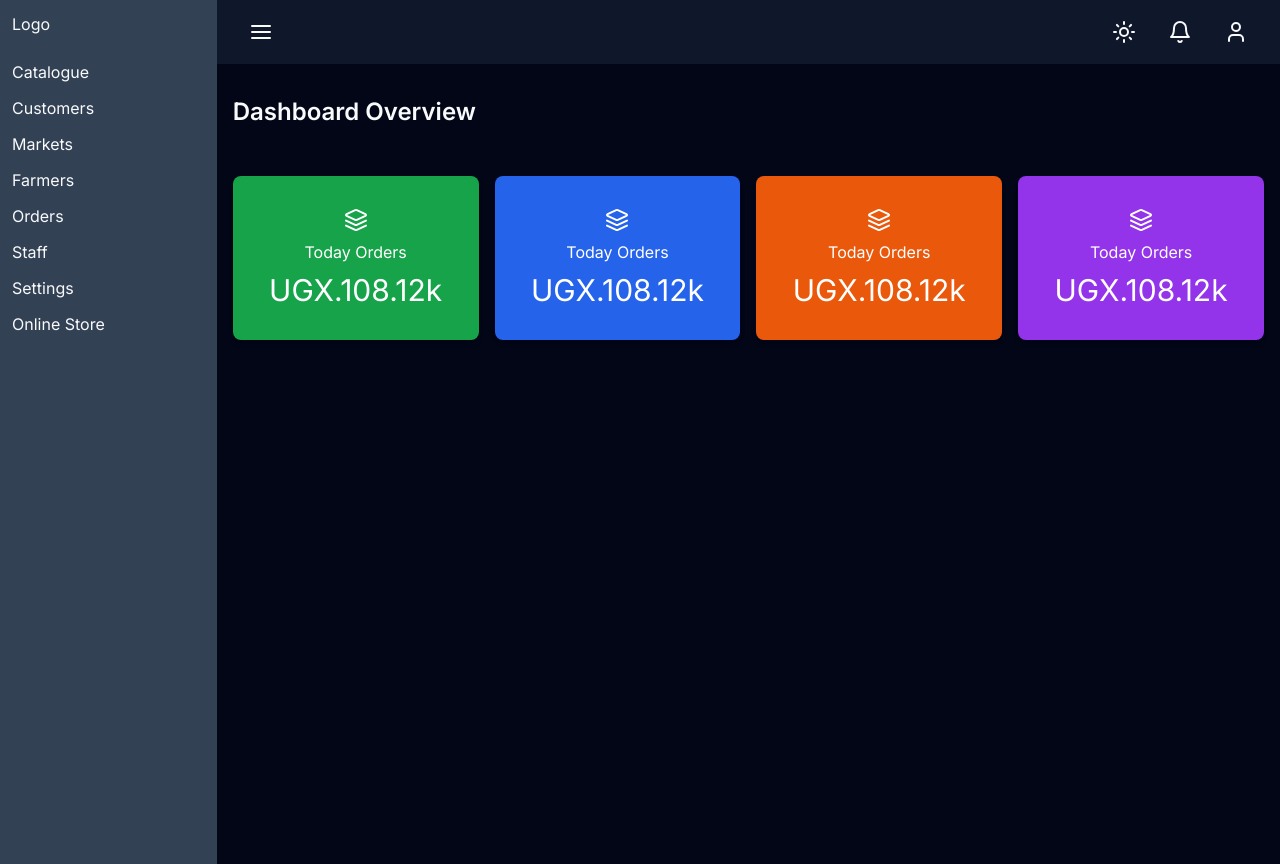
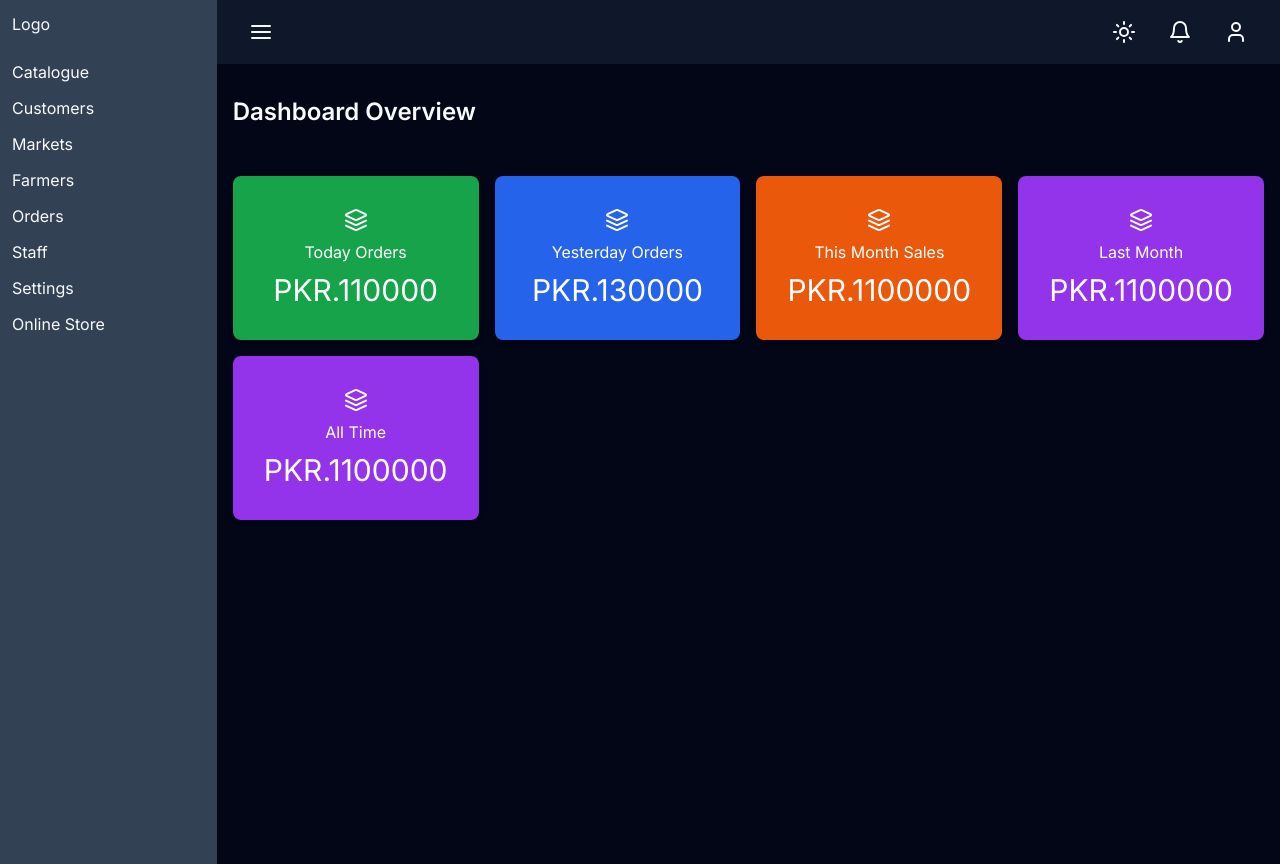
Before and after one commit to Ansari839/multi-vendor, a Next.js app: page /dashboard in a window 1280 px wide. Built offline with nearby package versions, Linux system fonts and the light colour scheme.

Commit message:
Large Compelety Dynmic

```diff
--- a/src/app/(backend)/dashboard/customers/page.jsx
+++ b/src/app/(backend)/dashboard/customers/page.jsx
@@ -1,9 +1,9 @@
-
+import Heading from "@/app/components/backend/Heading";
 
 export default function page() {
     return (
-      <div className="flex items-center justify-center flex-col min-h-screen">
-        <h1 className="text-4xl">Customers</h1>
+      <div>
+        <Heading title="Our Customers" />
       </div>
     );
   }
--- a/src/app/(backend)/dashboard/farmers/page.jsx
+++ b/src/app/(backend)/dashboard/farmers/page.jsx
@@ -1,9 +1,9 @@
-
+import Heading from "@/app/components/backend/Heading";
 
 export default function page() {
     return (
-      <div className="flex items-center justify-center flex-col min-h-screen">
-        <h1 className="text-4xl">Farmers</h1>
+      <div>
+        <Heading title="Freelancers" />
       </div>
     );
   }
--- a/src/app/(backend)/dashboard/markets/page.jsx
+++ b/src/app/(backend)/dashboard/markets/page.jsx
@@ -1,9 +1,9 @@
-
+import Heading from "@/app/components/backend/Heading";
 
 export default function page() {
     return (
-      <div className="flex items-center justify-center flex-col min-h-screen">
-        <h1 className="text-4xl">Markets</h1>
+      <div>
+        <Heading title="Markets" />
       </div>
     );
   }
--- a/src/app/(backend)/dashboard/staff/page.jsx
+++ b/src/app/(backend)/dashboard/staff/page.jsx
@@ -1,9 +1,9 @@
-
+import Heading from "@/app/components/backend/Heading";
 
 export default function page() {
     return (
-      <div className="flex items-center justify-center flex-col min-h-screen">
-        <h1 className="text-4xl">Out Staff</h1>
+      <div>
+        <Heading title="Our Staff" />
       </div>
     );
   }
--- a/src/app/components/backend/LargeCard.jsx
+++ b/src/app/components/backend/LargeCard.jsx
@@ -1,12 +1,14 @@
-import {  Layers } from "lucide-react";
+import { Layers } from "lucide-react";
 import React from "react";
 
-export default function LargeCard({className}) {
+export default function LargeCard({ data }) {
   return (
-    <div className={`rounded-lg text-white shadow-md p-8 flex items-center flex-col gap-2 ${className}`}>
-        <Layers />
-        <h4>Today Orders</h4>
-        <h2 className="lg:text-3xl text-2xl">UGX.108.12k</h2>
+    <div
+      className={`rounded-lg text-white shadow-md p-8 flex items-center flex-col gap-2 ${data.color}`}
+    >
+      <Layers />
+      <h4> {data.period} </h4>
+      <h2 className="lg:text-3xl text-2xl"> PKR.{data.sales} </h2>
     </div>
   );
 }
--- a/src/app/components/backend/LargeCards.jsx
+++ b/src/app/components/backend/LargeCards.jsx
@@ -1,14 +1,45 @@
-import {  Layers } from "lucide-react";
+import { Layers } from "lucide-react";
 import React from "react";
 import LargeCard from "./LargeCard";
 
 export default function LargeCards() {
+  const orderStats = [
+    {
+      period: "Today Orders",
+      sales: 110000,
+      color: "bg-green-600",
+    },
+
+    {
+      period: "Yesterday Orders",
+      sales: 130000,
+      color: "bg-blue-600",
+    },
+    {
+      period: "This Month Sales",
+      sales: 1100000,
+      color: "bg-orange-600",
+    },
+    {
+      period: "Last Month",
+      sales: 1100000,
+      color: "bg-purple-600",
+    },
+    {
+      period: "All Time",
+      sales: 1100000,
+      color: "bg-purple-600",
+    },
+  ];
   return (
     <div className="grid grid-cols-1 sm:grid-cols-2 md:grid-cols-3 lg:grid-cols-4 gap-4 py-8">
-        <LargeCard className='bg-green-600' />
-        <LargeCard className='bg-blue-600' />
-        <LargeCard className='bg-orange-600' />
-        <LargeCard className='bg-purple-600' />
+      {/* <LargeCard className="bg-green-600" />
+      <LargeCard className="bg-blue-600" />
+      <LargeCard className="bg-orange-600" />
+      <LargeCard className="bg-purple-600" /> */}
+      {orderStats.map((stats, i) => {
+        return <LargeCard className={stats.color} data={stats} key={i} />;
+      })}
     </div>
   );
 }
```
